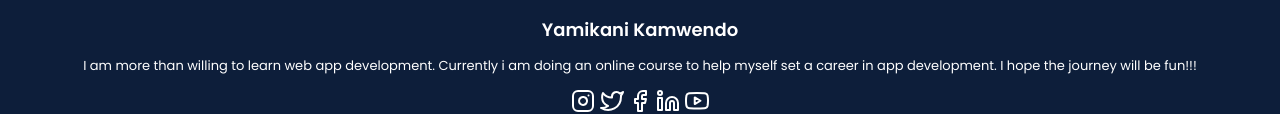
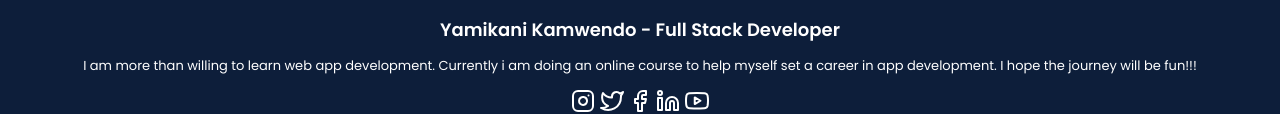
Before and after one commit to Yamie3/bio-web-app, a plain HTML site: page index.html in a window 1280 px wide. Shown: the part 215-329 px from the top of the page. Drawn offline with nearby package versions, Linux system fonts and the light colour scheme.

Commit message:
Update index.html

```diff
--- a/index.html
+++ b/index.html
@@ -17,7 +17,7 @@
 
 <body>
   <img class="profile-img"src="https://media.licdn.com/dms/image/D4D03AQErswWR_RJrvA/profile-displayphoto-shrink_800_800/0/1677607458416?e=1692230400&v=beta&t=MALQyuxkjX4BUGZcDe2XI45dFDMsQXNAJYQnylSn3ro" alt="Yamikani">
-  <h1>Yamikani Kamwendo </h1>
+  <h1>Yamikani Kamwendo - Full Stack Developer</h1>
 
   <p>I am more than willing to learn web app development. Currently i am doing an online course to help myself set a career in app development. I hope the journey will be fun!!!</p>
   <script src="main.js"></script>
```
